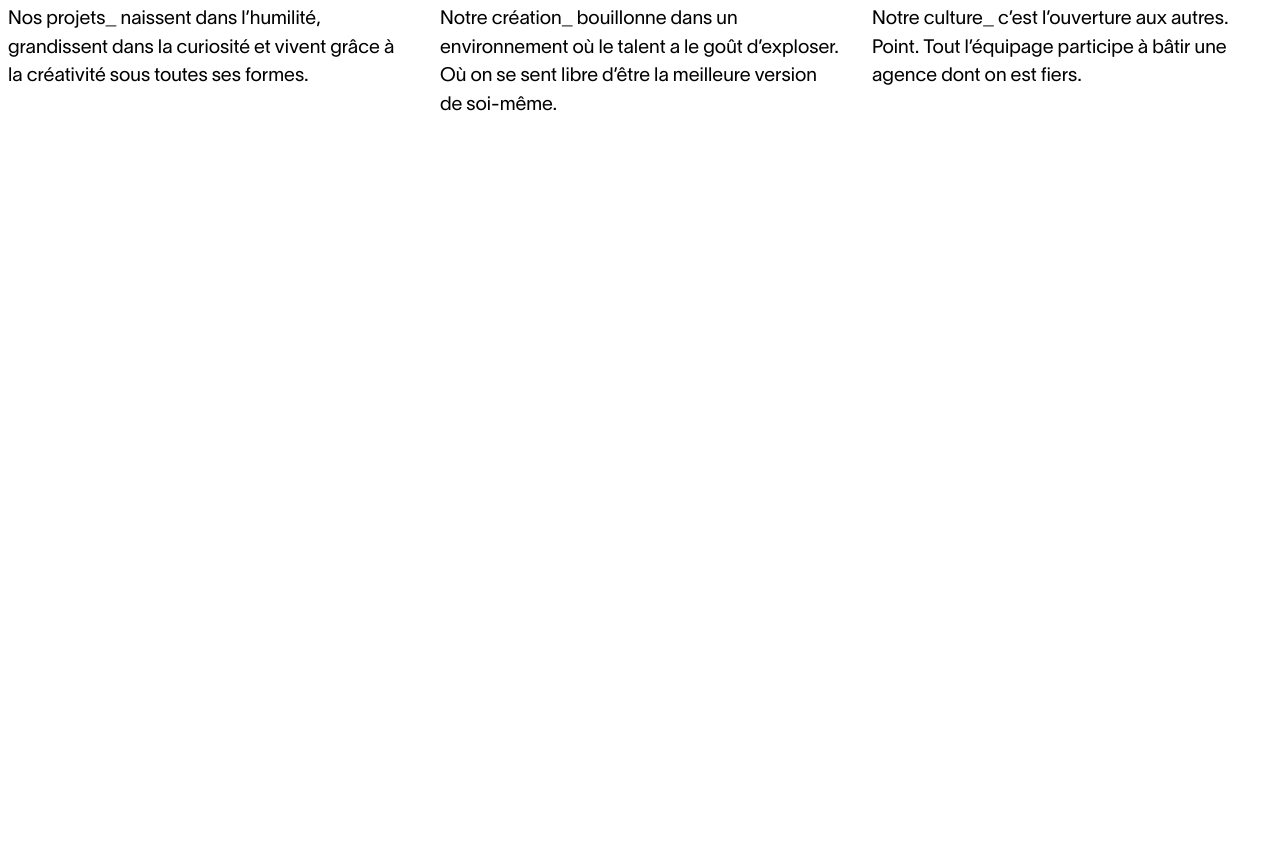
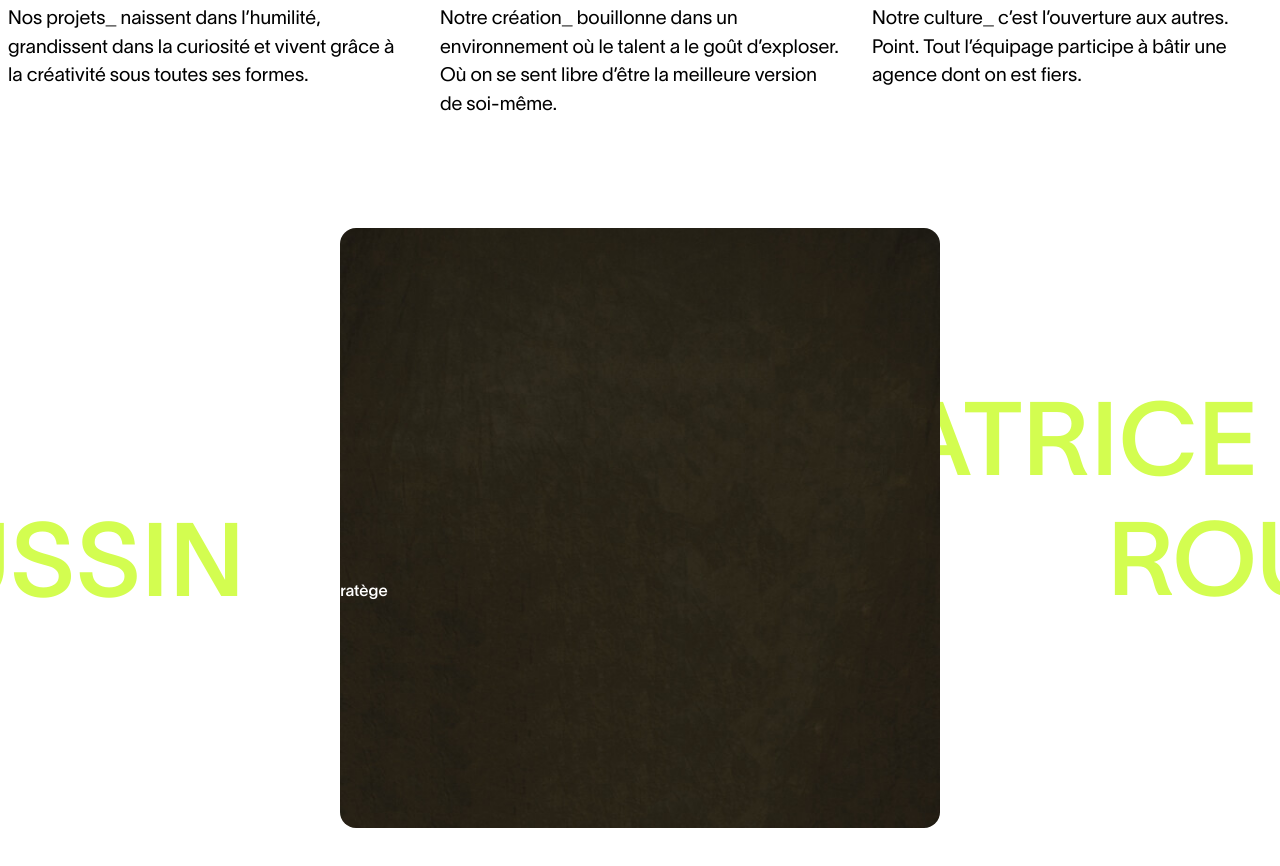
Before and after one commit to suraj-sahani/k72, a React (Vite) app: page /agence in a window 1280 px wide. Shown: the part 1720-2586 px from the top of the page. Built offline with nearby package versions, Linux system fonts and the light colour scheme.

Commit message:
feat: Add agence section and page background color transition

```diff
--- a/src/App.css
+++ b/src/App.css
@@ -53,7 +53,14 @@ html::selection {
 
 .moveX {
   animation-name: marquee-animation;
-  animation-duration: 10s;
+  animation-duration: 20s;
+  animation-iteration-count: infinite;
+  animation-timing-function: linear;
+}
+
+.moveXReverse {
+  animation-name: marquee-animation-reverse;
+  animation-duration: 20s;
   animation-iteration-count: infinite;
   animation-timing-function: linear;
 }
@@ -69,9 +76,19 @@ html::selection {
 
 @keyframes marquee-animation {
   from {
-    transform: translateX(0);
+    transform: translate3d(0,0,0);
   }
   to {
-    transform: translateX(-100%);
+    transform: translate3d(-100%,0,0);
   }
 }
+
+@keyframes marquee-animation-reverse {
+  from {
+    transform: translate3d(-100%, 0, 0);
+  }
+
+  to {
+    transform: translate3d(0%, 0, 0);
+  }
+}
--- a/src/routes/agence.tsx
+++ b/src/routes/agence.tsx
@@ -1,7 +1,7 @@
-import { useGSAP } from "@gsap/react";
-import gsap from "gsap";
-import { ScrollTrigger } from "gsap/all";
-import { useRef } from "react";
+import { useGSAP } from '@gsap/react'
+import gsap from 'gsap'
+import { ScrollTrigger } from 'gsap/all'
+import { useRef } from 'react'
 import {
   Agence1Thumb,
   Agence2Thumb,
@@ -11,8 +11,8 @@ import {
   Agence6Thumb,
   Agence7Thumb,
   Agence8Thumb,
-} from "../assets";
-gsap.registerPlugin(ScrollTrigger);
+} from '../assets'
+gsap.registerPlugin(ScrollTrigger)
 
 const agenceImageThumbs = [
   Agence1Thumb,
@@ -23,42 +23,56 @@ const agenceImageThumbs = [
   Agence6Thumb,
   Agence7Thumb,
   Agence8Thumb,
-];
+]
 
 export default function Agence() {
-  const agenceImageContainerRef = useRef<HTMLDivElement>(null);
-  const agenceImageRef = useRef<HTMLImageElement>(null);
+  const agenceImageContainerRef = useRef<HTMLDivElement>(null)
+  const agenceImageRef = useRef<HTMLImageElement>(null)
+  const agenceSectionRef = useRef<HTMLDivElement>(null)
 
   useGSAP(() => {
     gsap.to(agenceImageContainerRef.current, {
       scrollTrigger: {
         trigger: agenceImageContainerRef.current,
-        start: "top 30%",
-        end: "top -60%",
+        start: 'top 30%',
+        end: 'top -60%',
         pin: true,
         pinSpacing: true,
         pinReparent: true,
-        pinType: "transform",
+        pinType: 'transform',
         anticipatePin: 1,
         invalidateOnRefresh: true,
         scrub: true,
         onUpdate: (self) => {
-          const progress = self.progress;
+          const progress = self.progress
           const imageIndex = Math.round(
             progress * (agenceImageThumbs.length - 1)
-          );
+          )
 
-          agenceImageRef.current!.src = agenceImageThumbs[imageIndex];
+          agenceImageRef.current!.src = agenceImageThumbs[imageIndex]
         },
       },
-    });
-  });
+    })
+
+    // change page background to black when agence section is in view
+    gsap.to(document.body, {
+      backgroundColor: '#000',
+      duration: 0.3,
+      scrollTrigger: {
+        trigger: agenceSectionRef.current,
+        start: 'top center',
+        end: 'bottom center',
+        toggleActions: 'play reverse play reverse',
+        invalidateOnRefresh: true,
+      },
+    })
+  })
 
   return (
     <>
       <div className="hero_section p-2">
         <div
-          className="h-[40vw] w-[30vw] md:h-[20vw] md:w-[15vw] overflow-hidden rounded-4xl absolute top-[18vw] left-[30vw]"
+          className="absolute top-[18vw] left-[30vw] h-[40vw] w-[30vw] overflow-hidden rounded-4xl md:h-[20vw] md:w-[15vw]"
           ref={agenceImageContainerRef}
         >
           <img
@@ -70,12 +84,12 @@ export default function Agence() {
         </div>
         <div className="font-lausanne-medium relative">
           <div className="pt-[25vh] md:pt-[55vh]">
-            <h1 className="text-[18vw] md:text-[20vw] text-center uppercase leading-[0.85em]">
+            <h1 className="text-center text-[18vw] leading-[0.85em] uppercase md:text-[20vw]">
               Soixan7e <br /> Douze
             </h1>
           </div>
-          <div className="mt-20 md:mt-4 md:p-0 md:ml-[40%] w-full md:w-[60%]">
-            <p className="text-[5vw] md:text-[3vw] indent-[5em] leading-[5vw] md:leading-[3vw]">
+          <div className="mt-20 w-full md:mt-4 md:ml-[40%] md:w-[60%] md:p-0">
+            <p className="indent-[5em] text-[5vw] leading-[5vw] md:text-[3vw] md:leading-[3vw]">
               Notre curiosité nourrit notre créativité. On reste humbles et on
               dit non aux gros egos, même le vôtre. Une marque est vivante. Elle
               a des valeurs, une personnalité, une histoire. Si on oublie ça, on
@@ -86,7 +100,7 @@ export default function Agence() {
           </div>
         </div>
       </div>
-      <div className="container mx-auto mt-20 md:mt-40 space-y-20 md:space-y-40 p-2 font-lausanne-regular text-[3vw] md:text-[1.5vw]">
+      <div className="font-lausanne-regular container mx-auto mt-20 space-y-20 p-2 text-[3vw] md:mt-40 md:space-y-40 md:text-[1.5vw]">
         <div className="grid grid-cols-2 md:grid-cols-3">
           <div>Expertise</div>
           <div>
@@ -100,7 +114,7 @@ export default function Agence() {
           </div>
         </div>
 
-        <div className="gap-8 grid grid-cols-1 md:grid-cols-3">
+        <div className="grid grid-cols-1 gap-8 md:grid-cols-3">
           <div>
             <p>
               Nos projets_ naissent dans l’humilité, grandissent dans la
@@ -124,7 +138,46 @@ export default function Agence() {
           </div>
         </div>
       </div>
-      <div className="agence_section h-screen p-2"></div>
+
+      <div
+        className="agence_section font-lausanne-medium relative h-screen overflow-x-hidden pt-[15vw]"
+        ref={agenceSectionRef}
+      >
+        <div className="moveX absolute top-[35%] left-[50%] z-1 flex items-center">
+          <span className="text-primary min-w-screen pr-[50vw] text-[8vw] leading-[0.8]">
+            BÉATRICE
+          </span>
+          <span className="text-primary min-w-screen pr-[50vw] text-[8vw] leading-[0.8]">
+            BÉATRICE
+          </span>
+          <span className="text-primary min-w-screen pr-[50vw] text-[8vw] leading-[0.8]">
+            BÉATRICE
+          </span>
+        </div>
+        <div className="moveXReverse absolute top-[50%] left-[50%] z-3 flex items-center">
+          <div className="min-w-screen pl-[50vw]">
+            <span className="text-primary text-[8vw] leading-[0.8]">
+              ROUSSIN
+            </span>
+            <span className="mx-20 text-[2vw] text-white">Stratège</span>
+          </div>
+          <div className="min-w-screen pl-[50vw]">
+            <span className="text-primary text-[8vw] leading-[0.8]">
+              ROUSSIN
+            </span>
+            <span className="mx-20 text-white">Stratège</span>
+          </div>
+          <div className="min-w-screen pl-[50vw]">
+            <span className="text-primary text-[8vw] leading-[0.8]">
+              ROUSSIN
+            </span>
+            <span className="mx-20 text-[2em]">Stratège</span>
+          </div>
+        </div>
+        <div className="absolute top-[50%] left-[50%] z-2 h-3/4 w-150 -translate-x-[50%] -translate-y-[50%] overflow-hidden rounded-2xl">
+          <img src="/src/assets/agence/agence_blank_main.jpg" />
+        </div>
+      </div>
     </>
-  );
+  )
 }
```
